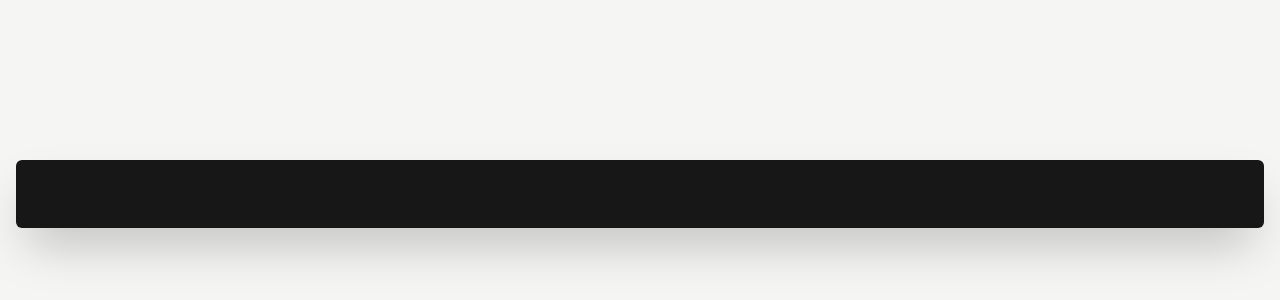
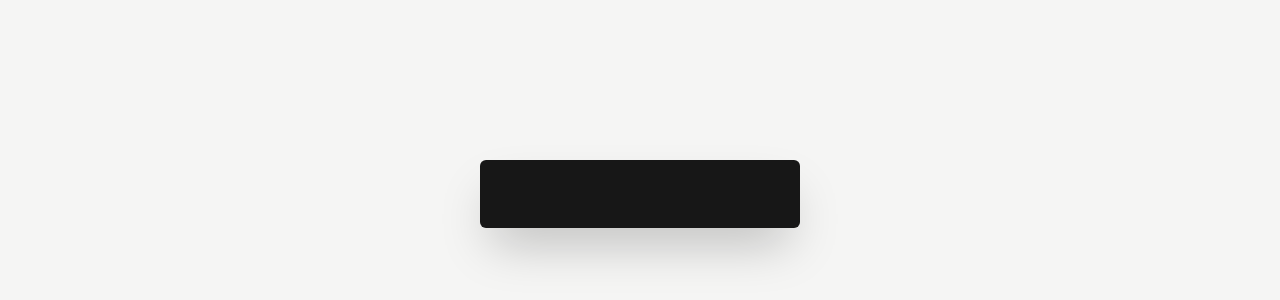
Before and after one commit to heypoom/fastspend, a Svelte app in the folder fastspend-pwa/: page / in a window 1280 px wide. Shown: the part 206-506 px from the top of the page. Built offline with nearby package versions, Linux system fonts and the light colour scheme.

Commit message:
chore: small input field on desktop

```diff
--- a/fastspend-pwa/src/App.svelte
+++ b/fastspend-pwa/src/App.svelte
@@ -30,7 +30,7 @@
   >
     <input
       type="text"
-      class="bg-neutral-900 text-white px-4 py-4 text-3xl font-extralight rounded-md shadow-2xl text-center focus-visible:outline-blue-500 focus-visible:outline-offset-4 w-full"
+      class="bg-neutral-900 text-white px-4 py-4 text-3xl font-extralight rounded-md shadow-2xl text-center focus-visible:outline-blue-500 focus-visible:outline-offset-4 w-full max-w-xs"
       class:error-input={error}
       class:loading-input={loading}
       bind:value={command}
```
